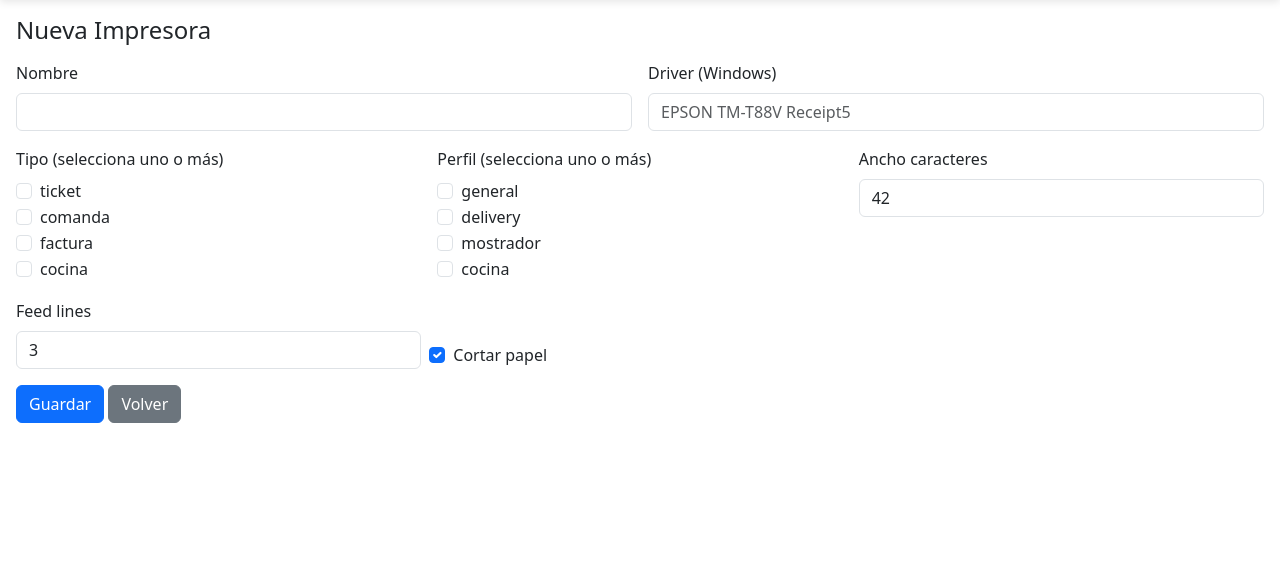
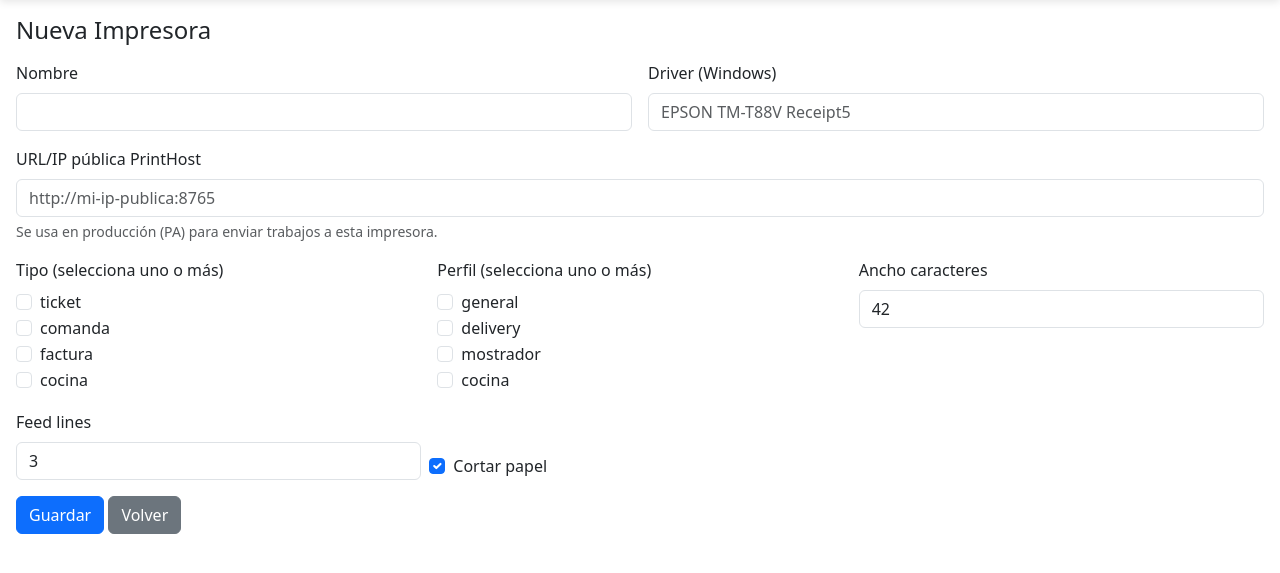
Before and after one commit to josephmercury10/mundowaffles_produccion, a Flask app: page /printers/add in a window 1280 px wide. Shown: the part 76-649 px from the top of the page. Run offline with Flask 3, Linux system fonts and the light colour scheme; parts of the project's set-up code (start-up, migrations or seed data) failed here and were passed over; some libraries are stand-ins or nearby versions.

Commit message:
por fin funciono la impresion de tickets en Python Abywhere usando PrintHost como intermediario entre el servidor web y la impresora.

```diff
--- a/routes/printers.py
+++ b/routes/printers.py
@@ -35,6 +35,7 @@ def add():
             printer = Printer(
                 nombre=data.get('nombre', '').strip(),
                 driver_name=data.get('driver_name', '').strip(),
+                printhost_url=data.get('printhost_url', '').strip() or None,
                 tipo=json.dumps(tipos),
                 perfil=json.dumps(perfiles),
                 ancho_caracteres=int(data.get('ancho_caracteres', 42) or 42),
@@ -66,6 +67,7 @@ def update(printer_id: int):
                 return render_template('printers/update.html', printer=printer)
             printer.nombre = data.get('nombre', printer.nombre).strip()
             printer.driver_name = data.get('driver_name', printer.driver_name).strip()
+            printer.printhost_url = data.get('printhost_url', printer.printhost_url).strip() or None
             printer.tipo = json.dumps(tipos)
             printer.perfil = json.dumps(perfiles)
             printer.ancho_caracteres = int(data.get('ancho_caracteres', printer.ancho_caracteres) or printer.ancho_caracteres)
--- a/src/models/Printer_model.py
+++ b/src/models/Printer_model.py
@@ -14,6 +14,7 @@ class Printer(db.Model):
     ancho_caracteres = db.Column(db.SmallInteger, nullable=False, default=42)
     cortar_papel = db.Column(db.Boolean, nullable=False, default=True)
     feed_lines = db.Column(db.SmallInteger, nullable=False, default=3)
+    printhost_url = db.Column(db.String(200), nullable=True)  # URL/IP pública del PrintHost del cliente
     estado = db.Column(db.SmallInteger, nullable=False, default=1)
     created_at = db.Column(db.DateTime, default=datetime.now)
     updated_at = db.Column(db.DateTime, default=datetime.now, onupdate=datetime.now)
--- a/templates/printers/add.html
+++ b/templates/printers/add.html
@@ -11,6 +11,11 @@
       <div class="col-md-6">
         <label class="form-label">Driver (Windows)</label>
         <input name="driver_name" class="form-control" placeholder="EPSON TM-T88V Receipt5" required />
+      </div>
+      <div class="col-md-12">
+        <label class="form-label">URL/IP pública PrintHost</label>
+        <input name="printhost_url" type="text" class="form-control" placeholder="http://mi-ip-publica:8765" />
+        <div class="form-text">Se usa en producción (PA) para enviar trabajos a esta impresora.</div>
       </div>
       <div class="col-md-4">
         <label class="form-label">Tipo (selecciona uno o más)</label>
--- a/templates/printers/index.html
+++ b/templates/printers/index.html
@@ -39,6 +39,7 @@
           <th>#</th>
           <th>Nombre</th>
           <th>Driver</th>
+          <th>PrintHost URL</th>
           <th>Tipo</th>
           <th>Perfil</th>
           <th>Ancho</th>
@@ -54,6 +55,7 @@
           <td>{{ p.id }}</td>
           <td>{{ p.nombre }}</td>
           <td><code>{{ p.driver_name }}</code></td>
+          <td class="text-truncate" style="max-width:220px">{{ p.printhost_url or '-' }}</td>
           <td>{{ (p.tipo|from_json)|join(', ') }}</td>
           <td>{{ (p.perfil|from_json)|join(', ') }}</td>
           <td>{{ p.ancho_caracteres }}</td>
@@ -87,7 +89,7 @@
         </tr>
       {% else %}
         <tr>
-          <td colspan="9" class="text-center text-muted">No hay impresoras configuradas</td>
+          <td colspan="11" class="text-center text-muted">No hay impresoras configuradas</td>
         </tr>
       {% endfor %}
       </tbody>
--- a/templates/printers/update.html
+++ b/templates/printers/update.html
@@ -11,6 +11,11 @@
       <div class="col-md-6">
         <label class="form-label">Driver (Windows)</label>
         <input name="driver_name" class="form-control" value="{{ printer.driver_name }}" required />
+      </div>
+      <div class="col-md-12">
+        <label class="form-label">URL/IP pública PrintHost</label>
+        <input name="printhost_url" type="text" class="form-control" value="{{ printer.printhost_url or '' }}" placeholder="http://mi-ip-publica:8765" />
+        <div class="form-text">Se usa en producción (PA) para enviar trabajos a esta impresora.</div>
       </div>
       <div class="col-md-4">
         <label class="form-label">Tipo (selecciona uno o más)</label>
--- a/utils/printer.py
+++ b/utils/printer.py
@@ -662,7 +662,7 @@ def get_printer_by_profile(perfil: str, tipo: str = None, app=None):
         from utils.printer_manager import obtener_por_perfil
         pr = obtener_por_perfil(perfil, tipo)
         if pr and pr.driver_name:
-            return ThermalPrinter(pr.driver_name, printhost_url)
+            return ThermalPrinter(pr.driver_name, pr.printhost_url or printhost_url)
     except Exception:
         pass
 
```
Also changed, not shown: alembic/versions/20251204_add_printhost_url_to_printers.py (added, +24 -0 lines).
